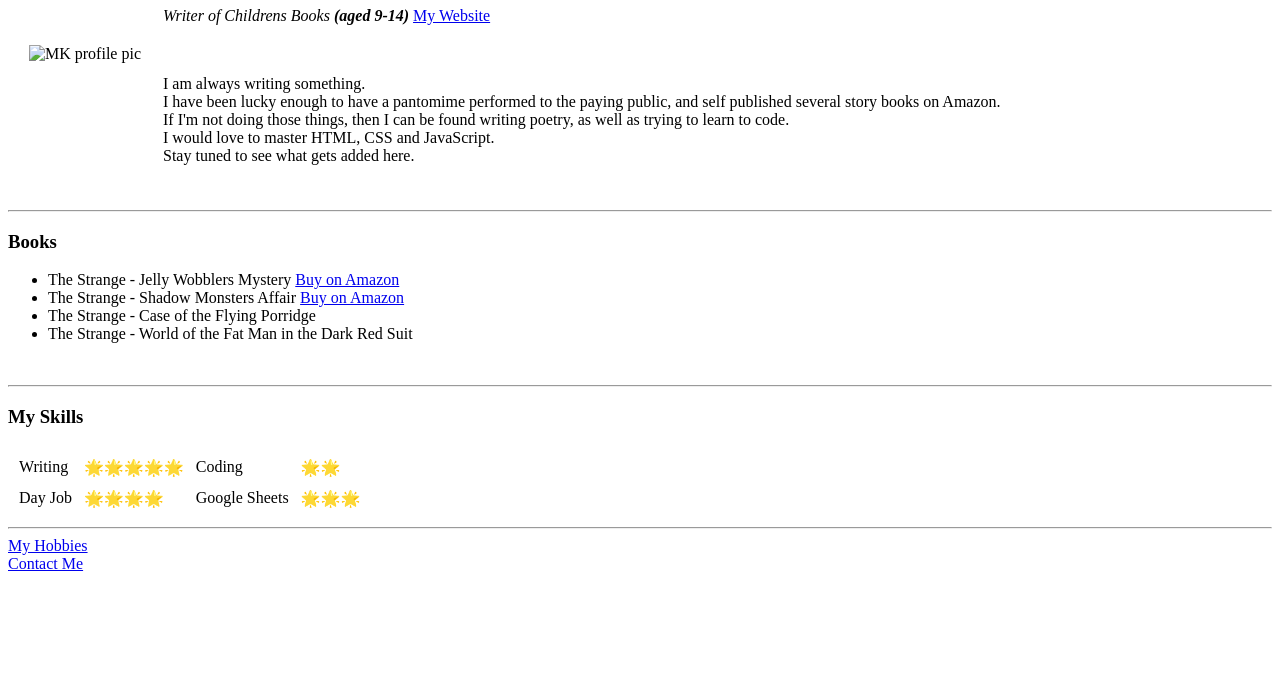
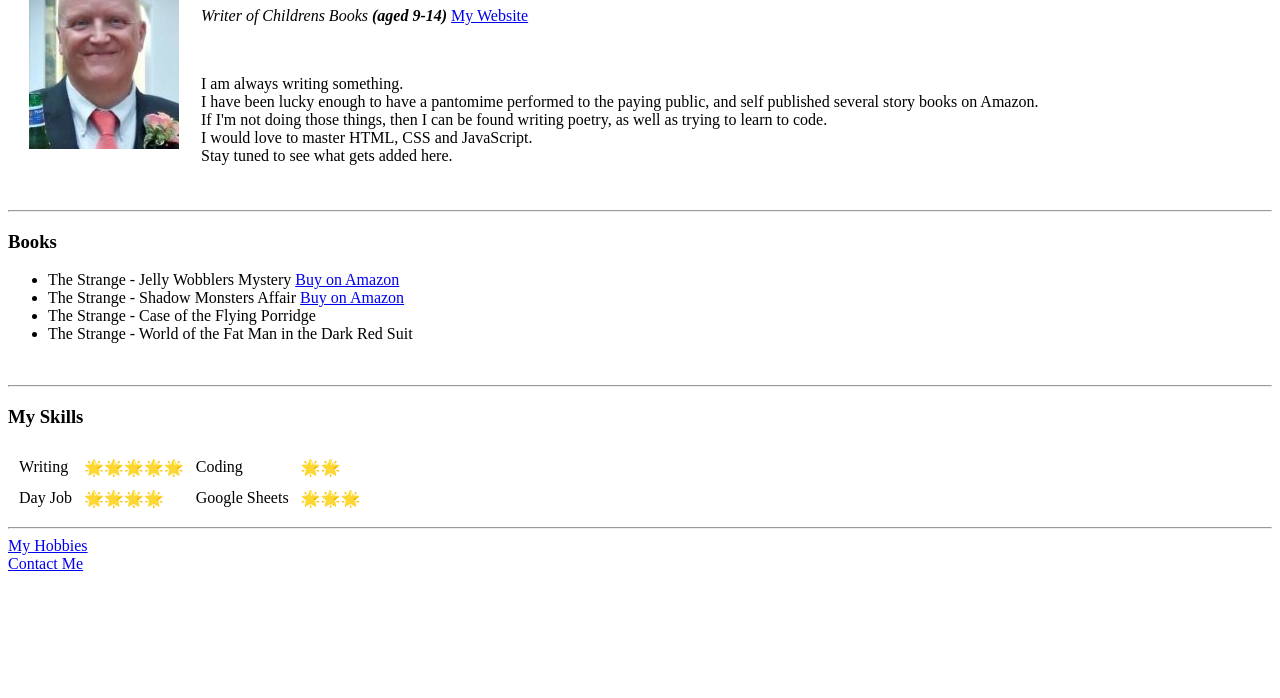
Before and after one commit to Mik-Key/profile, a plain HTML site: page index.html in a window 1280 px wide. Shown: the part 102-800 px from the top of the page. Drawn offline with Linux system fonts and the light colour scheme.

Commit message:
Update index.html

```diff
--- a/index.html
+++ b/index.html
@@ -9,7 +9,7 @@
   <body>
     <table cellspacing="20">
       <tr>
-        <td><img src="Mik-Key/profile/blob/main/images/MK.JPG" alt="MK profile pic" /></td>
+        <td><img src="images/MK.JPG" alt="MK profile pic" /></td>
         <td>
           <h1>Mik Key</h1>
           <p>
```
